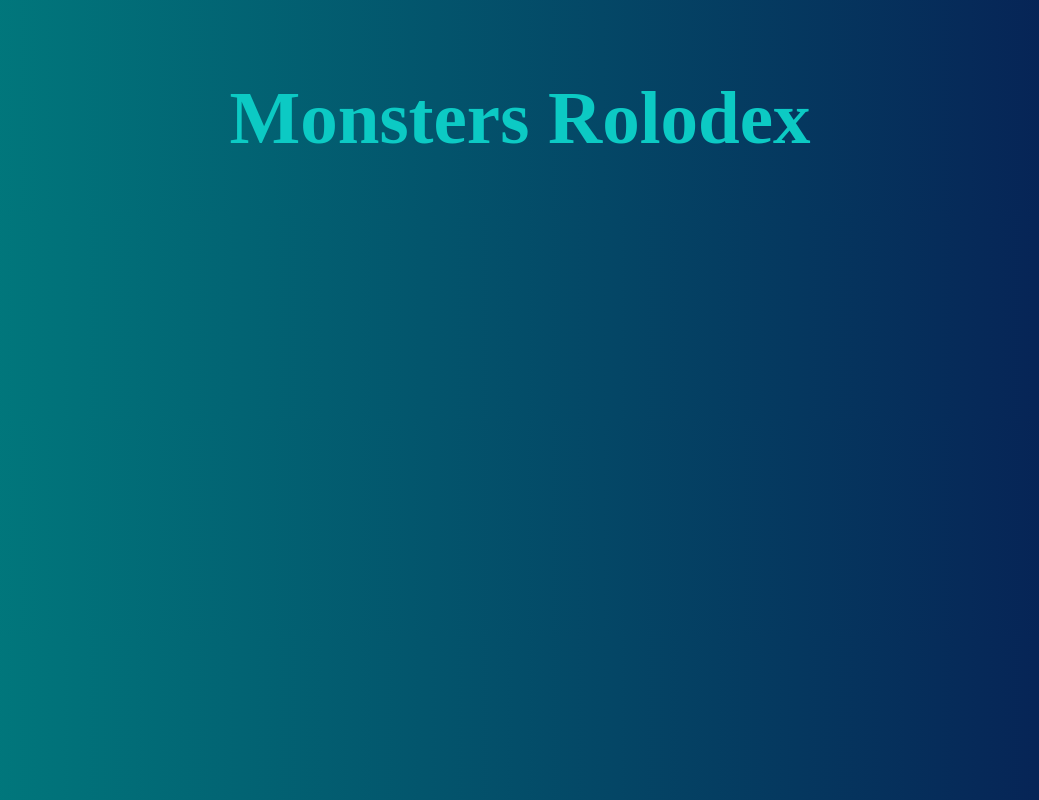
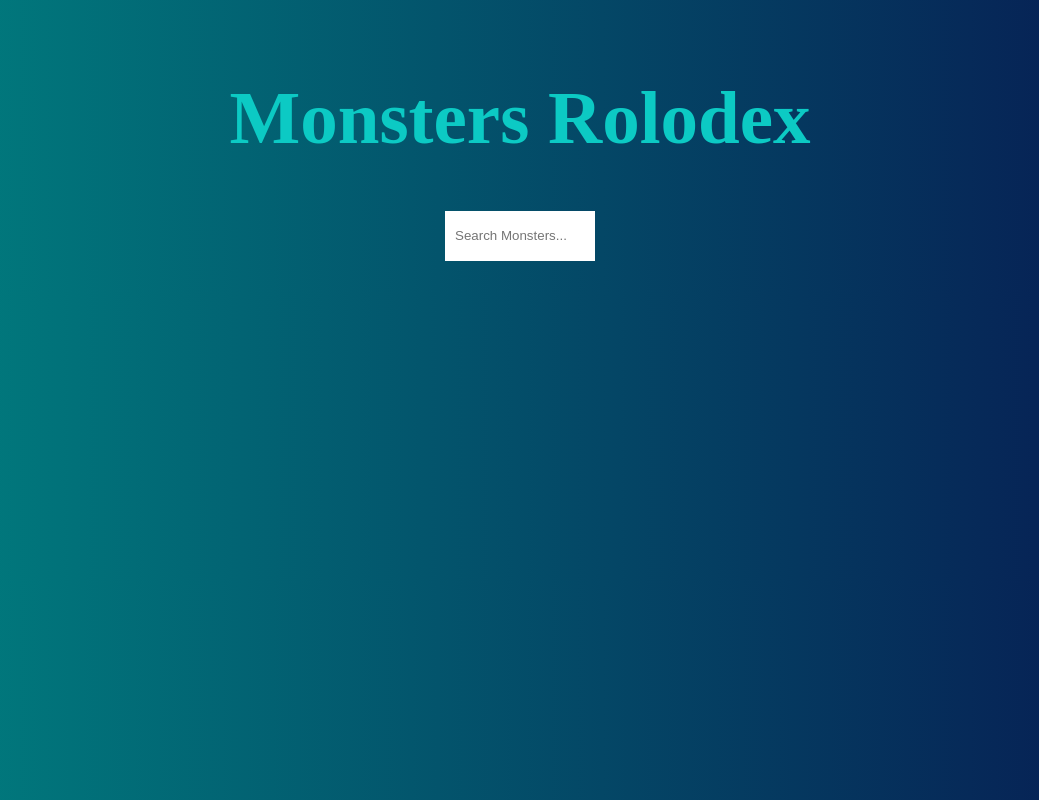
Before and after one commit to sushmullur/monsters-rolodex, a React (Create React App) app: page / in a window 1280 px wide. Shown: the whole page, without its empty margins (120-1159 px from the left). Built offline with nearby package versions, Linux system fonts and the light colour scheme; the HTML template or start-up script is replaced by a standard one.

Commit message:
Added search field hook.

```diff
--- a/src/App.js
+++ b/src/App.js
@@ -1,19 +1,30 @@
-import { Component} from 'react';
+import { useState } from 'react';
 
 import CardList from './components/card-list/card-list.component';
 import './App.css';
 import SearchBox from './components/search-box/search-box.component';
 
 const App = () => {
+
+  const [searchField, setSearchField] = useState('');
+
+  const onSearchChange = (event) => {
+    const searchFieldString = event.target.value.toLowerCase();
+    setSearchField(searchFieldString);
+  }
+
+
   return (
     <div className="App">
 
       <h1 className="app-title">Monsters Rolodex</h1>
-      {/* <SearchBox
+
+      <SearchBox
         onChangeHandler={onSearchChange}
         placeholder= 'Search Monsters...'
         className = 'monsters-search-box'
       />
+      {/*
       <CardList monsters={filteredMonsters} /> */}
     </div>
   );
@@ -39,11 +50,7 @@ const App = () => {
 //   }
 
 //   onSearchChange = (event) => {
-//     const searchField = event.target.value.toLowerCase();
-
-//     this.setState(() => {
-//       return { searchField };
-//     });
+//
 //   }
 
 //   render() {
```
